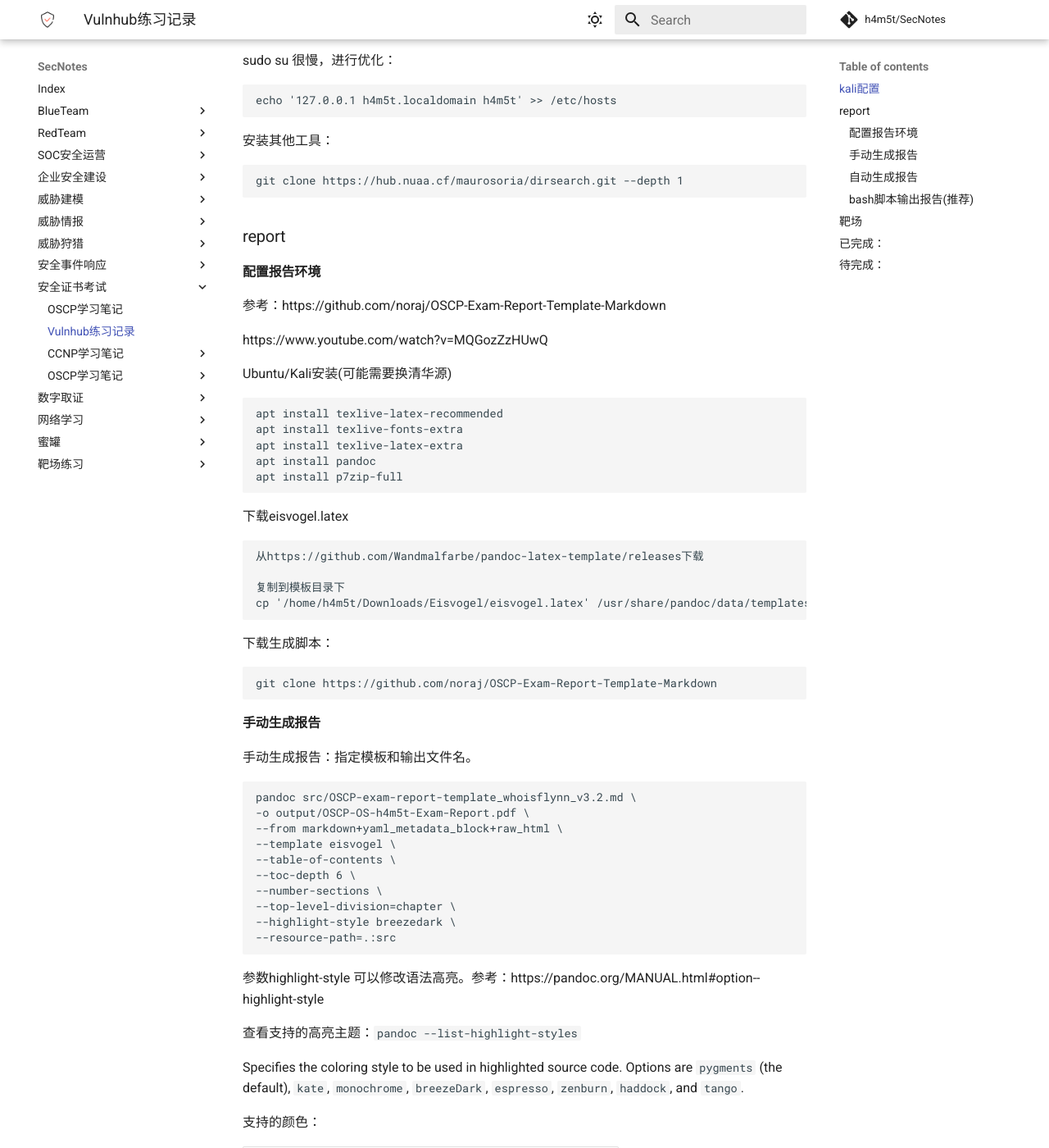
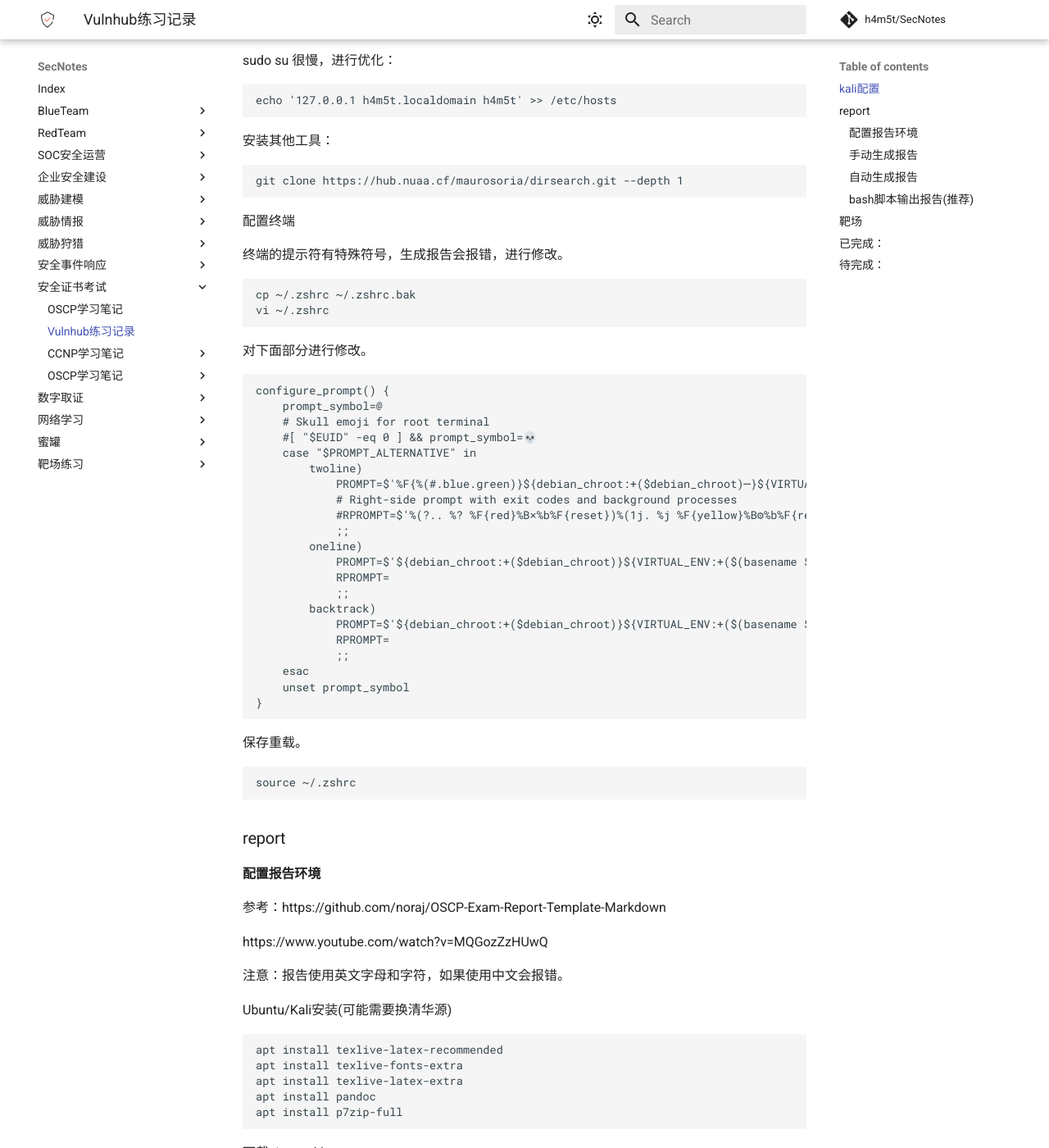
Before and after one commit to h4m5t/SecNotes, an MkDocs documentation site: the page built from docs/安全证书考试/Vulnhub练习记录.md, in a window 1280 px wide and 1400 px high, scrolled down 319 px. Shown: the whole window at 82% size. Built offline with MkDocs 1.6.1 and Material for MkDocs 9.7.7, drawn with Linux system fonts in a browser that asks for light colours; comment, search, counter and statistics services are not loaded.

Commit message:
Update Vulnhub练习记录.md

````diff
--- a/docs/安全证书考试/Vulnhub练习记录.md
+++ b/docs/安全证书考试/Vulnhub练习记录.md
@@ -22,6 +22,47 @@ echo '127.0.0.1 h4m5t.localdomain h4m5t' >> /etc/hosts
 git clone https://hub.nuaa.cf/maurosoria/dirsearch.git --depth 1
 ```
 
+配置终端
+
+终端的提示符有特殊符号，生成报告会报错，进行修改。
+
+```
+cp ~/.zshrc ~/.zshrc.bak
+vi ~/.zshrc
+```
+
+对下面部分进行修改。
+
+```
+configure_prompt() {
+    prompt_symbol=@
+    # Skull emoji for root terminal
+    #[ "$EUID" -eq 0 ] && prompt_symbol=💀
+    case "$PROMPT_ALTERNATIVE" in
+        twoline)
+            PROMPT=$'%F{%(#.blue.green)}${debian_chroot:+($debian_chroot)─}${VIRTUAL_ENV:+($(basename $VIRTUAL_ENV))─}(%B%F{%(#.red.blue)}%n'$prompt_symbol$'%m%b%F{%(#.blue.green)})-[%B%F{reset}%(6~.%-1~/…/%4~.%5~)%b%F{%(#.blue.green)}]\n%B%(#.%F{red}#.%F{blue}$)%b%F{reset} '
+            # Right-side prompt with exit codes and background processes
+            #RPROMPT=$'%(?.. %? %F{red}%B⨯%b%F{reset})%(1j. %j %F{yellow}%B⚙%b%F{reset}.)'
+            ;;
+        oneline)
+            PROMPT=$'${debian_chroot:+($debian_chroot)}${VIRTUAL_ENV:+($(basename $VIRTUAL_ENV))}%B%F{%(#.red.blue)}%n@%m%b%F{reset}:%B%F{%(#.blue.green)}%~%b%F{reset}%(#.#.$) '
+            RPROMPT=
+            ;;
+        backtrack)
+            PROMPT=$'${debian_chroot:+($debian_chroot)}${VIRTUAL_ENV:+($(basename $VIRTUAL_ENV))}%B%F{red}%n@%m%b%F{reset}:%B%F{blue}%~%b%F{reset}%(#.#.$) '
+            RPROMPT=
+            ;;
+    esac
+    unset prompt_symbol
+}
+```
+
+保存重载。
+
+```
+source ~/.zshrc
+```
+
 
 
 ### report
@@ -31,6 +72,8 @@ git clone https://hub.nuaa.cf/maurosoria/dirsearch.git --depth 1
 参考：https://github.com/noraj/OSCP-Exam-Report-Template-Markdown
 
 https://www.youtube.com/watch?v=MQGozZzHUwQ
+
+注意：报告使用英文字母和字符，如果使用中文会报错。
 
 Ubuntu/Kali安装(可能需要换清华源)
 
````
